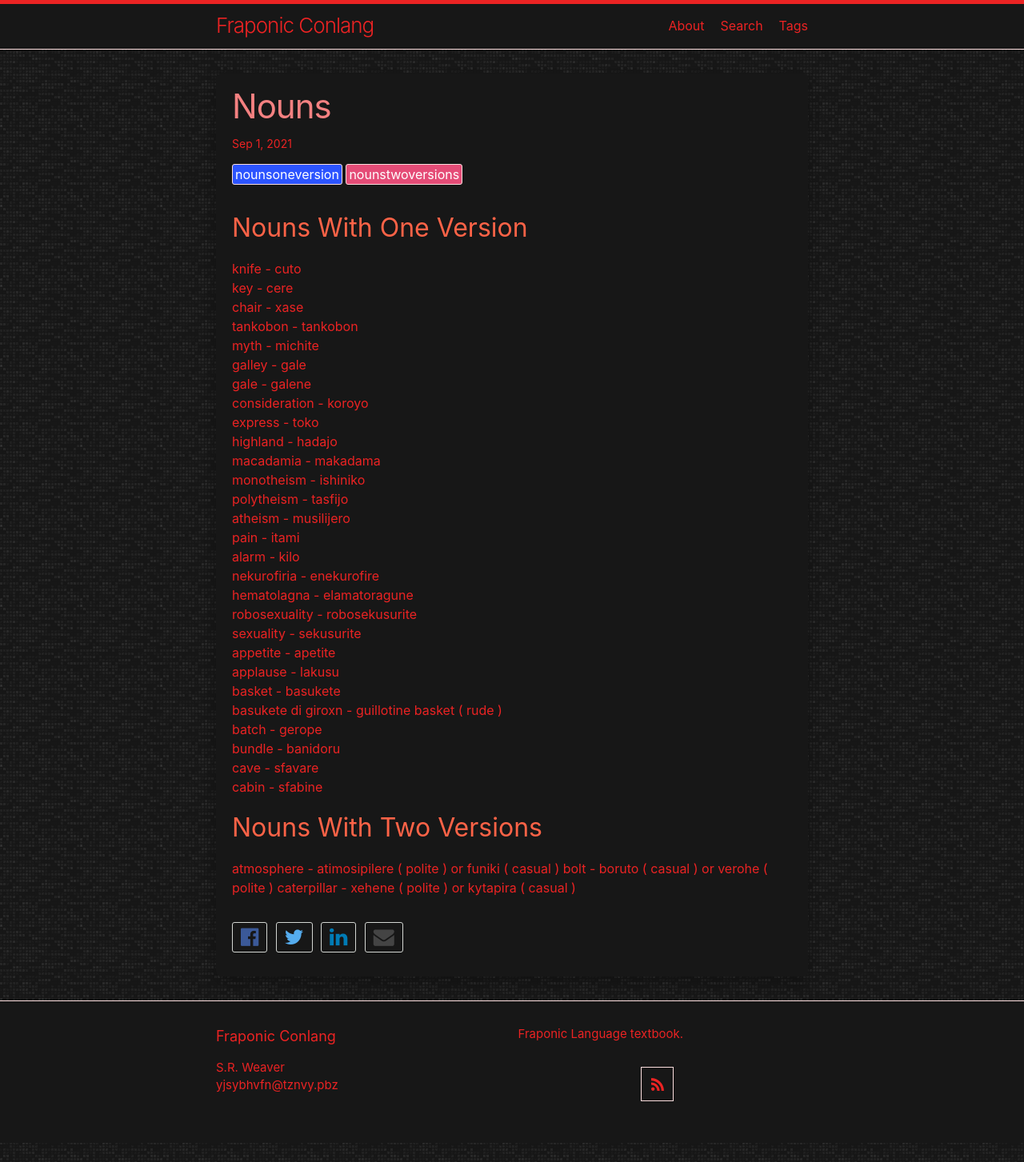
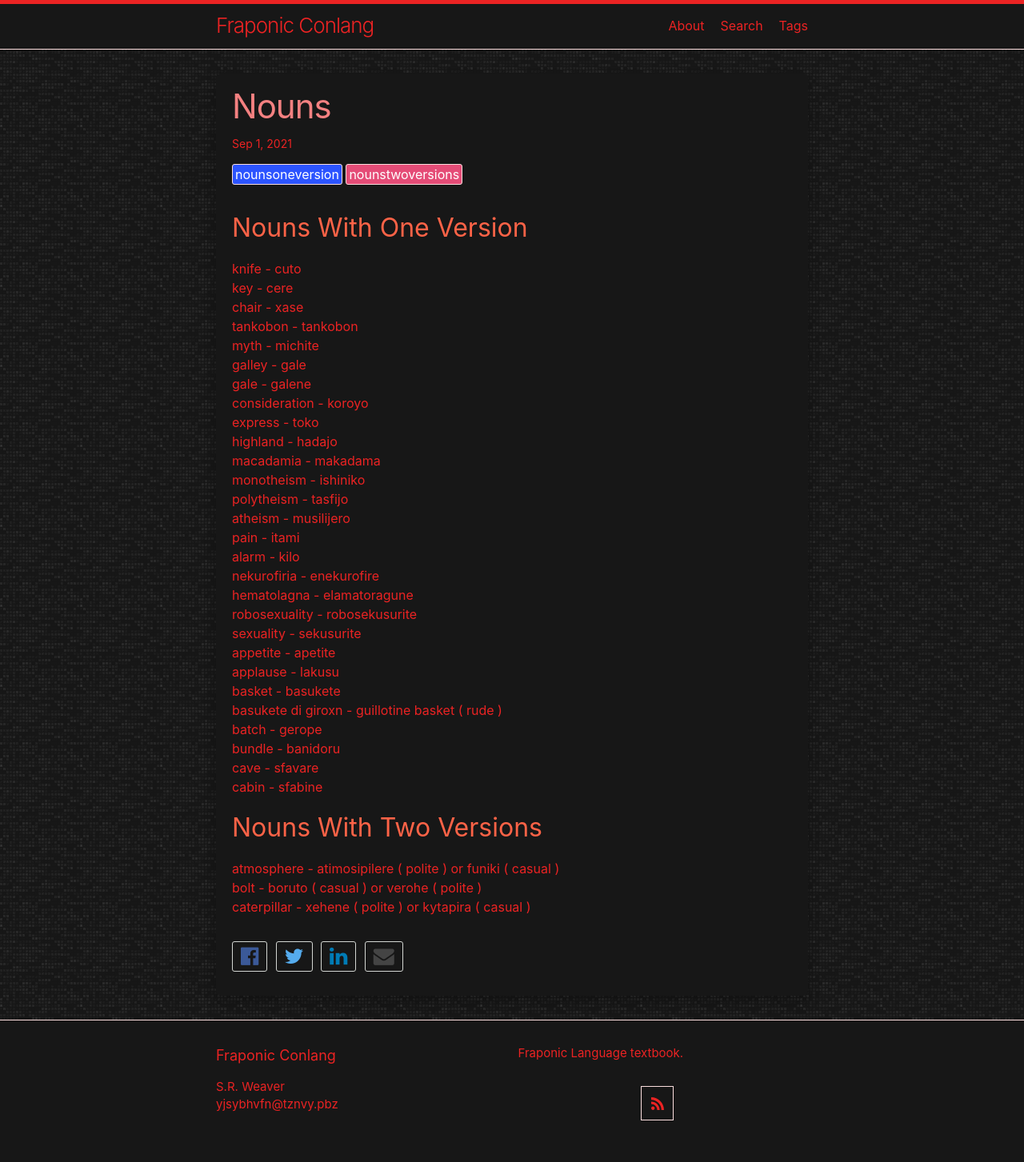
Before and after one commit to LWFlouisa/FraponicConlang, a Jekyll site: the page built from _posts/2021-09-01-nouns.md, in a window 1280 px wide. Shown: the whole page at 80% size. Built offline with Jekyll 4.4.1, drawn with Linux system fonts in a browser that asks for light colours.

```diff
--- a/_posts/2021-09-01-nouns.md
+++ b/_posts/2021-09-01-nouns.md
@@ -36,6 +36,6 @@ cave - sfavare<br />
 cabin - sfabine<br />
 
 ## Nouns With Two Versions
-atmosphere - atimosipilere ( polite ) or funiki ( casual )
-bolt - boruto ( casual ) or verohe ( polite )
-caterpillar - xehene ( polite ) or kytapira ( casual )
+atmosphere - atimosipilere ( polite ) or funiki ( casual )<br />
+bolt - boruto ( casual ) or verohe ( polite )<br />
+caterpillar - xehene ( polite ) or kytapira ( casual )<br />
```
